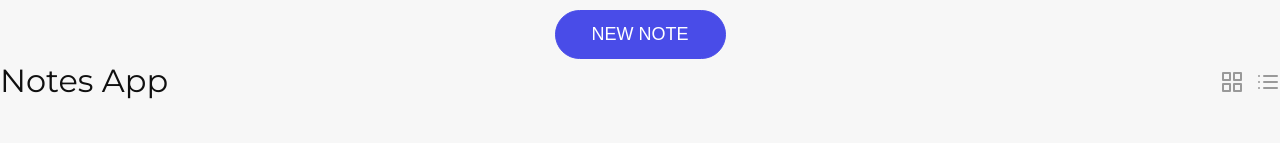
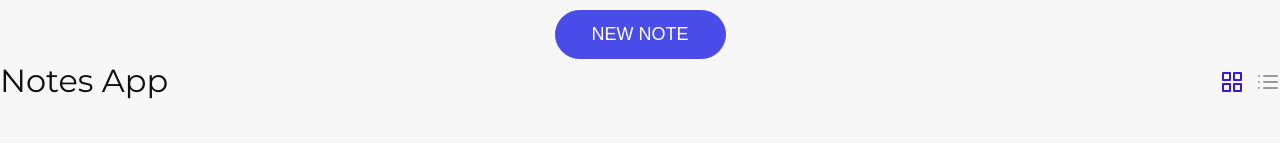
Before and after one commit to neoxanter/vue-notes-base, a Vue app: page / in a window 1280 px wide. Shown: the part 282-442 px from the top of the page. Built offline with nearby package versions, Linux system fonts and the light colour scheme.

Commit message:
Made toggle icons clickable

```diff
--- a/src/App.vue
+++ b/src/App.vue
@@ -10,6 +10,9 @@
             <h1>{{ title }}</h1>
             <div class="icons">
               <svg
+                :class="{ active: grid }"
+                @click="grid = true"
+                style="cursor: pointer"
                 xmlns="http://www.w3.org/2000/svg"
                 width="24"
                 height="24"
@@ -26,6 +29,9 @@
                 <rect x="3" y="14" width="7" height="7"></rect>
               </svg>
               <svg
+                :class="{ active: !grid }"
+                @click="grid = false"
+                style="cursor: pointer"
                 xmlns="http://www.w3.org/2000/svg"
                 width="24"
                 height="24"
--- a/src/components/Notes.vue
+++ b/src/components/Notes.vue
@@ -60,6 +60,9 @@ export default {
   svg {
     margin-right: 12px;
     color: #999;
+    &.active {
+      color: rgb(59, 24, 212);
+    }
     &:last-child {
       margin-right: 0;
     }
```
